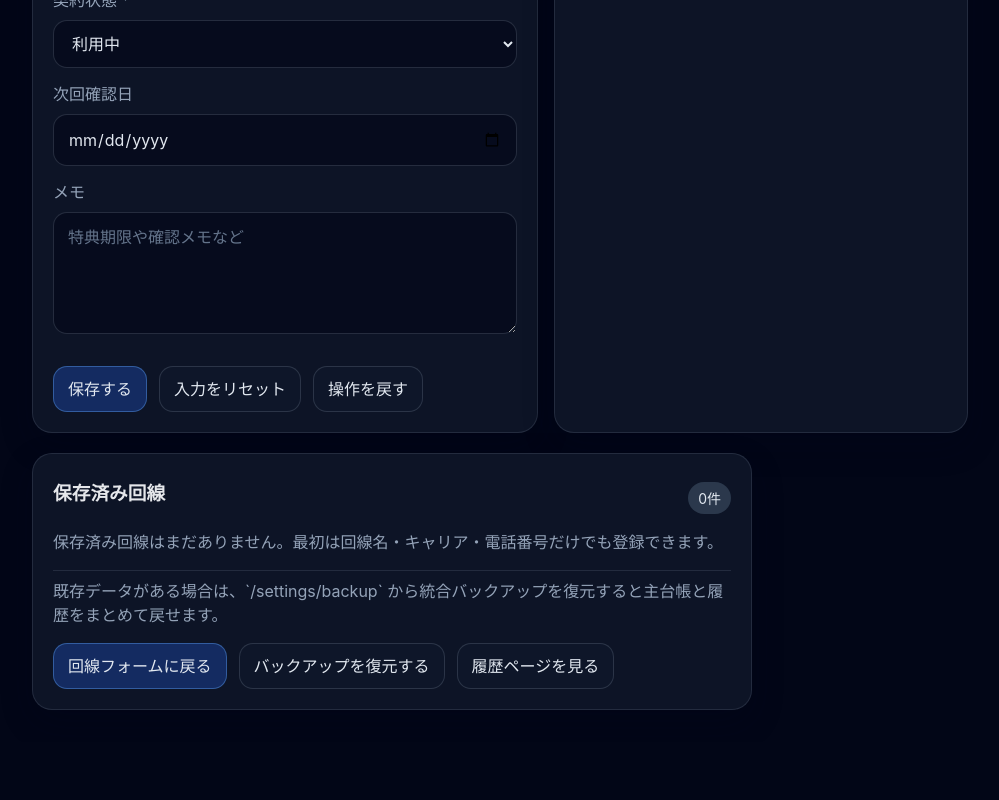
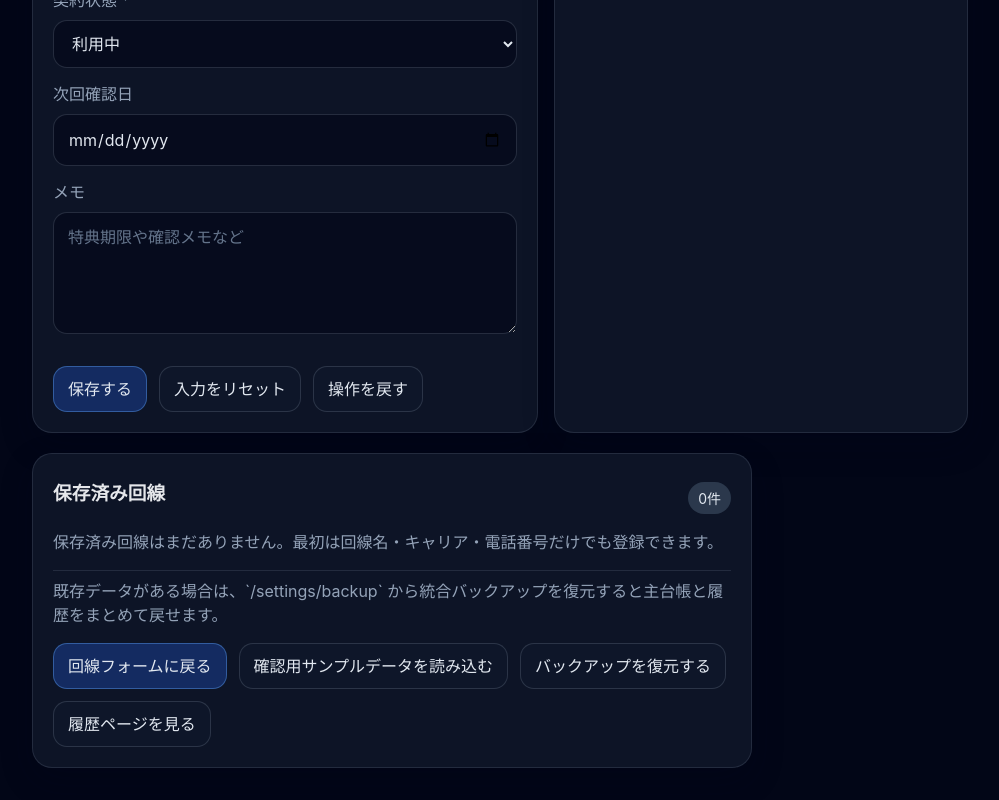
Before and after one commit to Driedsandwich/line-ops-ledger, a React (Vite) app: page /lines in a window 1280 px wide. Shown: the part 1636-2436 px from the top of the page, without its empty margins (280-1279 px from the left). Before the commit the page ends 2378 px from the top, so only its background shows below. Built offline with nearby package versions, Linux system fonts and the light colour scheme.

Commit message:
feat: add sample data onboarding to empty states (#133)

```diff
--- /dev/null
+++ b/src/lib/sampleData.ts
@@ -0,0 +1,28 @@
+import sampleData from '../../test-data.json';
+import { lineDraftStore, type LineDraft } from './lineDrafts';
+import { lineHistoryStore, type LineHistoryEntry } from './lineHistory';
+
+type SampleDataBundle = {
+  lineDrafts: unknown;
+  lineHistory: unknown;
+};
+
+export type SampleDataImportResult = {
+  drafts: LineDraft[];
+  historyEntries: LineHistoryEntry[];
+  draftCount: number;
+  historyCount: number;
+};
+
+export function importBundledSampleData(): SampleDataImportResult {
+  const bundle = sampleData as SampleDataBundle;
+  const drafts = lineDraftStore.importJson(JSON.stringify(bundle.lineDrafts));
+  const historyEntries = lineHistoryStore.importJson(JSON.stringify(bundle.lineHistory));
+
+  return {
+    drafts,
+    historyEntries,
+    draftCount: drafts.length,
+    historyCount: historyEntries.length,
+  };
+}
--- a/src/pages/DashboardPage.tsx
+++ b/src/pages/DashboardPage.tsx
@@ -1,3 +1,4 @@
+import { useState } from 'react';
 import { Link } from 'react-router-dom';
 import { lineDraftStore, normalizeReviewDate, type LineDraft } from '../lib/lineDrafts';
 import { lineHistoryStore, type LineHistoryEntry } from '../lib/lineHistory';
@@ -6,6 +7,7 @@ import {
   type NotificationRelaunchPolicy,
   type NotificationReminderWindow,
 } from '../lib/notificationSettings';
+import { importBundledSampleData } from '../lib/sampleData';
 
 function startOfDay(input: Date): Date {
   const date = new Date(input);
@@ -352,11 +354,26 @@ function buildSummary(drafts: LineDraft[], allHistoryEntries: LineHistoryEntry[]
 }
 
 export function DashboardPage(): JSX.Element {
-  const drafts = lineDraftStore.load();
-  const historyEntries = lineHistoryStore.load();
+  const [drafts, setDrafts] = useState<LineDraft[]>(() => lineDraftStore.load());
+  const [historyEntries, setHistoryEntries] = useState<LineHistoryEntry[]>(() => lineHistoryStore.load());
+  const [errorMessage, setErrorMessage] = useState<string | null>(null);
+  const [successMessage, setSuccessMessage] = useState<string | null>(null);
   const notificationSettings = loadNotificationSettings();
   const summary = buildSummary(drafts, historyEntries, notificationSettings.reminderWindow);
   const isFirstRun = drafts.length === 0 && historyEntries.length === 0;
+
+  function handleImportSampleData(): void {
+    try {
+      const result = importBundledSampleData();
+      setDrafts(result.drafts);
+      setHistoryEntries(result.historyEntries);
+      setErrorMessage(null);
+      setSuccessMessage(`確認用サンプルデータを読み込みました（主台帳 ${result.draftCount} 件 / 履歴 ${result.historyCount} 件）。`);
+    } catch {
+      setSuccessMessage(null);
+      setErrorMessage('確認用サンプルデータの読み込みに失敗しました。');
+    }
+  }
 
   return (
     <div className="page">
@@ -369,6 +386,9 @@ export function DashboardPage(): JSX.Element {
           </p>
         </div>
       </header>
+
+      {errorMessage ? <p className="notice notice--warn">{errorMessage}</p> : null}
+      {successMessage ? <p className="notice">{successMessage}</p> : null}
 
       {isFirstRun ? (
         <section className="card-grid card-grid--single">
@@ -396,6 +416,7 @@ export function DashboardPage(): JSX.Element {
             </ol>
             <div className="button-row">
               <Link className="button button--primary" to="/lines">回線一覧で1件追加する</Link>
+              <button type="button" className="button" onClick={handleImportSampleData}>確認用サンプルデータを読み込む</button>
               <Link className="button" to="/settings/backup">バックアップを復元する</Link>
               <Link className="button" to="/lines/history">履歴ページを見る</Link>
             </div>
--- a/src/pages/HistoryPage.tsx
+++ b/src/pages/HistoryPage.tsx
@@ -12,6 +12,7 @@ import {
 import { loadNotificationSettings } from '../lib/notificationSettings';
 import { updateLineDraft } from '../lib/lineDrafts';
 import { getAllActivityTypes, loadCustomActivityTypes } from '../lib/activityTypeSettings';
+import { importBundledSampleData } from '../lib/sampleData';
 
 // ---------------------------------------------------------------------------
 // Types
@@ -490,7 +491,7 @@ const initialLineHistoryFormState: LineHistoryFormState = {
 
 export function HistoryPage(): JSX.Element {
   const [searchParams] = useSearchParams();
-  const [drafts] = useState<LineDraft[]>(() => lineDraftStore.load());
+  const [drafts, setDrafts] = useState<LineDraft[]>(() => lineDraftStore.load());
   const [lineHistoryEntries, setLineHistoryEntries] = useState<LineHistoryEntry[]>(() => lineHistoryStore.load());
   const [lineHistoryForm, setLineHistoryForm] = useState<LineHistoryFormState>(initialLineHistoryFormState);
   const [editingHistoryId, setEditingHistoryId] = useState<string | null>(null);
@@ -526,10 +527,24 @@ export function HistoryPage(): JSX.Element {
     return latestHistoryEntry ? buildHistoryFormEntrySuggestion(latestHistoryEntry) : null;
   }, [editingHistoryId, lineHistoryEntries, normalizedPhoneNumber]);
   const todayDateString = useMemo(() => today.toISOString().slice(0, 10), [today]);
+  const isFirstRun = drafts.length === 0 && lineHistoryEntries.length === 0;
   const activityDateQuickPicks = useMemo(
     () => getActivityDateQuickPicks(todayDateString, lineHistoryForm.contractStartDate, matchingHistorySuggestion?.latestActivityDate ?? ''),
     [lineHistoryForm.contractStartDate, matchingHistorySuggestion?.latestActivityDate, todayDateString],
   );
+
+  function handleImportSampleData(): void {
+    try {
+      const result = importBundledSampleData();
+      setDrafts(result.drafts);
+      setLineHistoryEntries(result.historyEntries);
+      setErrorMessage(null);
+      setSuccessMessage(`確認用サンプルデータを読み込みました（主台帳 ${result.draftCount} 件 / 履歴 ${result.historyCount} 件）。`);
+    } catch {
+      setSuccessMessage(null);
+      setErrorMessage('確認用サンプルデータの読み込みに失敗しました。');
+    }
+  }
 
   // quickActivity パラメータで電話番号が渡された場合フォームにセット
   const quickActivityParam = searchParams.get('quickActivity');
@@ -1005,6 +1020,9 @@ export function HistoryPage(): JSX.Element {
                   </p>
                   <div className="button-row button-row--tight">
                     <a className="button button--primary" href="#history-form">履歴フォームに戻る</a>
+                    {isFirstRun ? (
+                      <button type="button" className="button" onClick={handleImportSampleData}>確認用サンプルデータを読み込む</button>
+                    ) : null}
                     <Link className="button" to="/lines">回線一覧で1件追加する</Link>
                     <Link className="button" to="/settings/backup">バックアップを復元する</Link>
                   </div>
--- a/src/pages/LinesPage.tsx
+++ b/src/pages/LinesPage.tsx
@@ -28,6 +28,7 @@ import {
   getAllActivityTypes,
   loadCustomActivityTypes,
 } from '../lib/activityTypeSettings';
+import { importBundledSampleData } from '../lib/sampleData';
 
 type FormState = {
   lineName: string;
@@ -443,6 +444,7 @@ export function LinesPage(): JSX.Element {
   const [successMessage, setSuccessMessage] = useState<string | null>(null);
   const [isCompactView, setIsCompactView] = useState(() => readBooleanPreference(LINES_COMPACT_VIEW_STORAGE_KEY, false));
   const [isFormCollapsed, setIsFormCollapsed] = useState(() => readBooleanPreference(LINES_FORM_COLLAPSED_STORAGE_KEY, false));
+  const isFirstRun = drafts.length === 0 && lineHistoryEntries.length === 0;
 
   const notificationSettings = loadNotificationSettings();
   const allActivityTypes = useMemo(() => getAllActivityTypes(loadCustomActivityTypes()), []);
@@ -453,6 +455,22 @@ export function LinesPage(): JSX.Element {
   function resetMessages(): void {
     setErrorMessage(null);
     setSuccessMessage(null);
+  }
+
+  function handleImportSampleData(): void {
+    try {
+      const result = importBundledSampleData();
+      setDrafts(result.drafts);
+      setLineHistoryEntries(result.historyEntries);
+      setSelectedIds([]);
+      setExpandedIds([]);
+      setUndoState(null);
+      setErrorMessage(null);
+      setSuccessMessage(`確認用サンプルデータを読み込みました（主台帳 ${result.draftCount} 件 / 履歴 ${result.historyCount} 件）。`);
+    } catch {
+      setSuccessMessage(null);
+      setErrorMessage('確認用サンプルデータの読み込みに失敗しました。');
+    }
   }
 
   function persist(nextDrafts: LineDraft[], options?: { previousDrafts?: LineDraft[]; undoLabel?: string }): void {
@@ -1259,6 +1277,9 @@ export function LinesPage(): JSX.Element {
                 </p>
                 <div className="button-row button-row--tight">
                   <a className="button button--primary" href="#line-form">回線フォームに戻る</a>
+                  {isFirstRun ? (
+                    <button type="button" className="button" onClick={handleImportSampleData}>確認用サンプルデータを読み込む</button>
+                  ) : null}
                   <Link className="button" to="/settings/backup">バックアップを復元する</Link>
                   <Link className="button" to="/lines/history">履歴ページを見る</Link>
                 </div>
```
Also changed, not shown: 4 other files (tests, documents, lock files or other folders).
